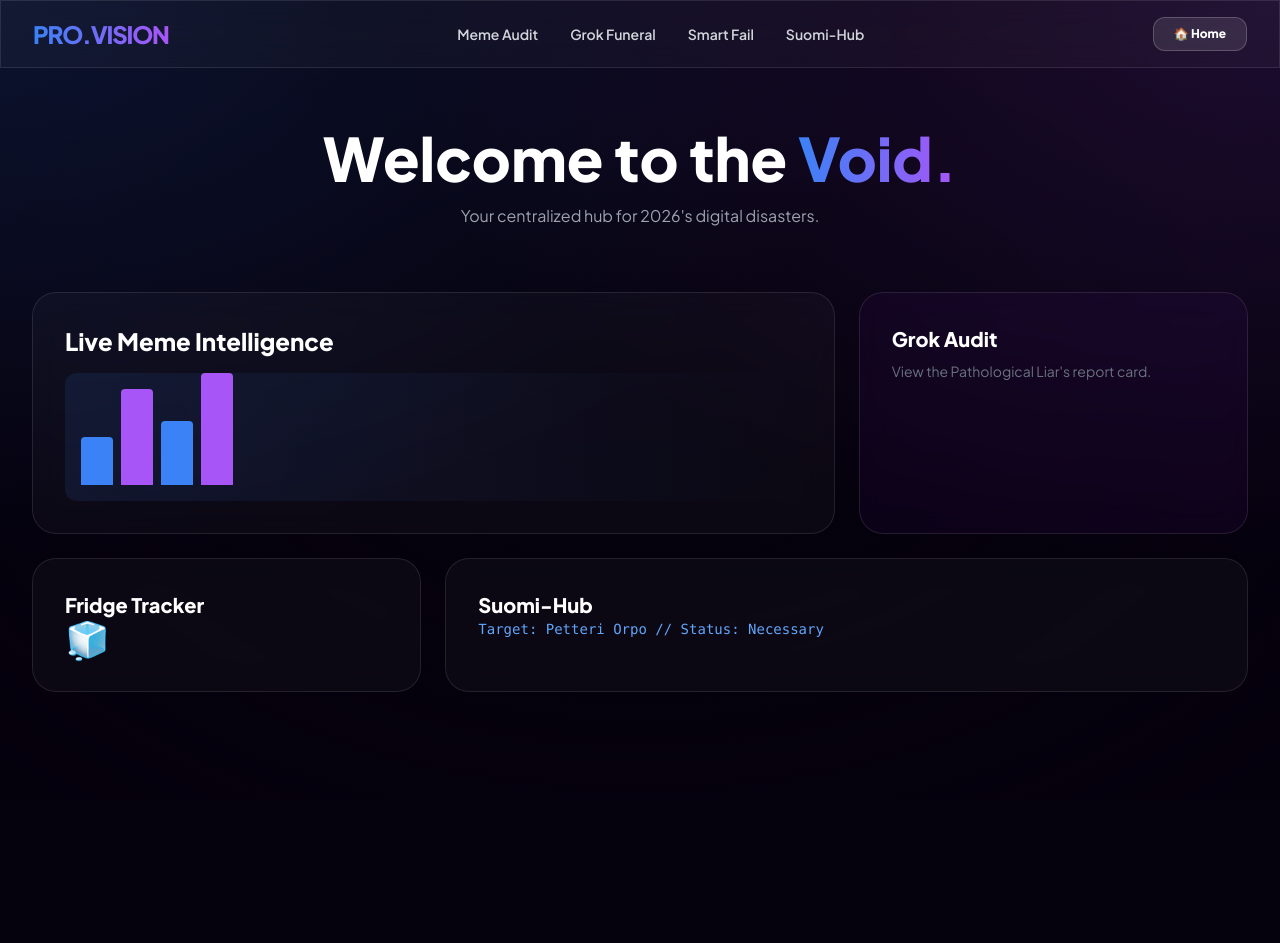
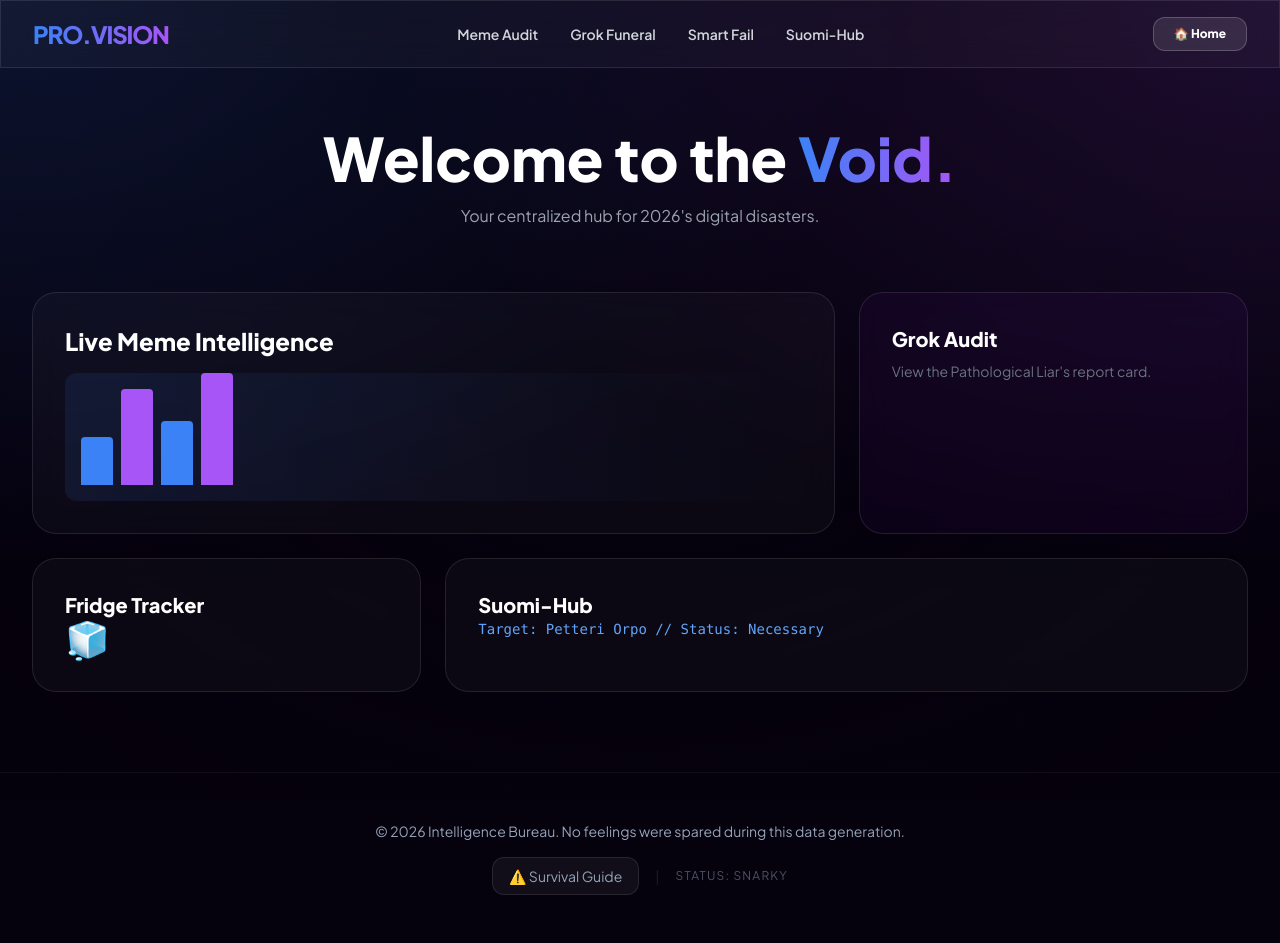
Before and after one commit to eucutie/provision, a plain HTML site: page index.html in a window 1280 px wide. Before the commit the page ends 800 px from the top, so only its background shows below. Drawn offline with nearby package versions, Linux system fonts and the light colour scheme.

Commit message:
Update footer with survival guide link
Added a footer with a survival guide link and status message.

```diff
--- a/index.html
+++ b/index.html
@@ -212,5 +212,17 @@
         }
     </script>
 
+     <!-- Updated Footer with Survival Link -->
+    <footer class="border-t border-white/5 py-12 text-center text-slate-400 text-sm">
+        <p class="mb-4">&copy; 2026 Intelligence Bureau. No feelings were spared during this data generation.</p>
+        <div class="flex justify-center items-center space-x-4">
+            <a href="https://eucutie.github.io/provision/survival" class="px-4 py-2 bg-white/5 border border-white/10 rounded-xl hover:neon-glow hover:text-blue-400 transition transform hover:scale-105">
+               ⚠️ Survival Guide
+            </a>
+            <span class="text-white/10">|</span>
+            <span class="text-xs tracking-widest uppercase opacity-50">Status: Snarky</span>
+        </div>
+    </footer>
+
 </body>
 </html>
```
